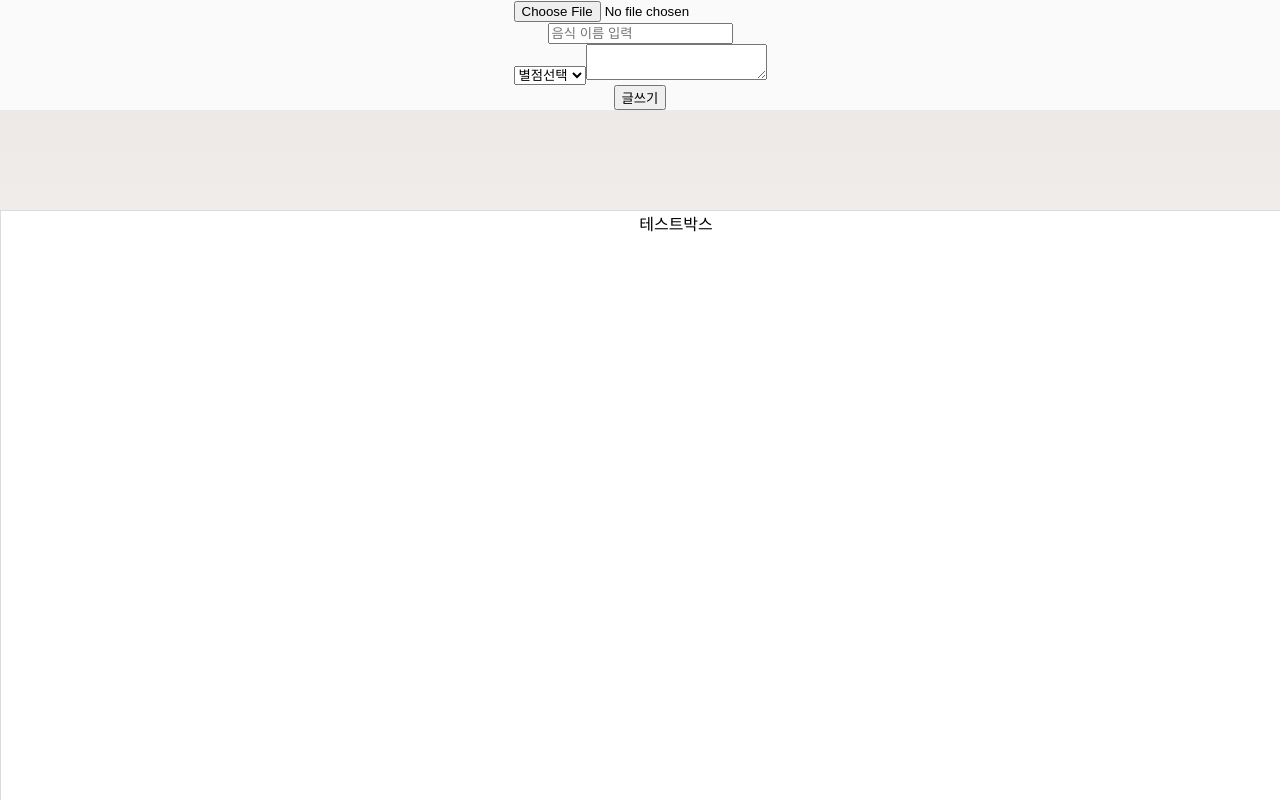
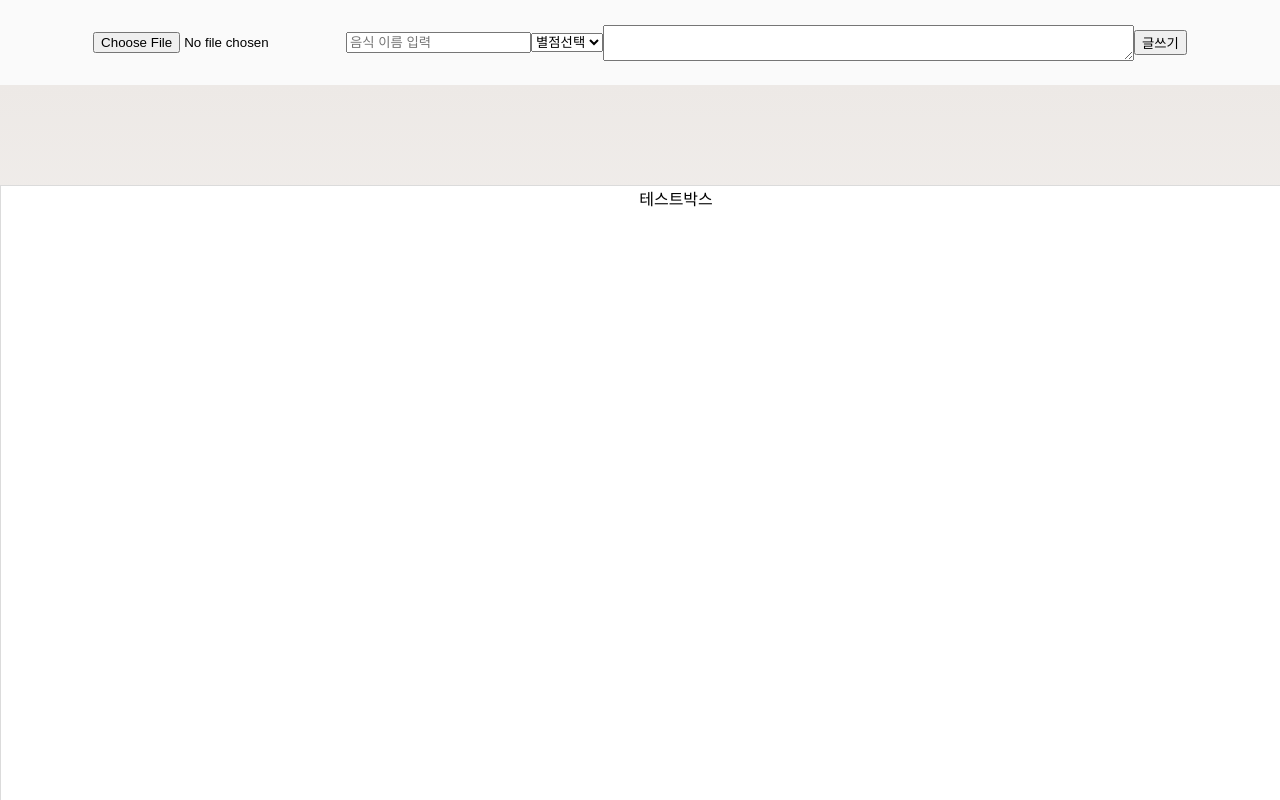
Before and after one commit to codestates/FoodFlow-client, a React (Create React App) app in the folder client/: page /mypage in a window 1280 px wide. Shown: the top 800 px of the page. Built offline with nearby package versions, Linux system fonts and the light colour scheme.

Commit message:
[client]/update:postarea

```diff
--- a/client/src/components/PostArea.js
+++ b/client/src/components/PostArea.js
@@ -13,68 +13,13 @@ import axios from "axios";
 //axios.post에서 header설정 : axios.post('url', { data }, config) config = {header:~}
 //name음식 이름 post해서 res로 foodId 받아오기
 
-//function submit() {
-//  axios.post('http://3.34.179.55:3000/user/posts', { username, name, foodImage, rating, text })
-//  .then(() => console.log('success posting'))
-//}
-
-//let locked = 0;
-//function show(star) {
-//  if (locked) {
-//    return;
-//  }
-//  let image;
-//  let el;
-//  let e = document.getElementById('startext');
-//  let stateMsg;
-//
-//  for (let i=1; i<=star; i++) {
-//    image = 'image' + i;
-//    el =document.getElementById(image);
-//    el.src = {Star1};
-//  }
-//
-//  switch (star) {
-//    case 1: stateMsg = 'testtext';
-//    break;
-//    case 2: stateMsg = 'pelqpeiq';
-//    break;
-//  }
-//  e.innerHTML = stateMsg;
-//}
-//
-//function noshow(star) {
-//  if (locked) {
-//    return;
-//  }
-//  let image;
-//  let el;
-//
-//  for (let i=1; i<=star; i++) {
-//    image = 'image'+i;
-//    el = document.getElementById(image);
-//    el.src = {Star0};
-//  }
-//}
-//
-//function lock(star) {
-//  show(star);
-//  locked = 1;
-//}
-//
-//function mark(star) {
-//  lock(star);
-//  alert("선택2" + star);
-//  document.cmtform.star.value = star;
-//}
-
 
 class PostArea extends React.Component {
   constructor(props){
     super(props);
     this.state = {
-      file: null,
-      fileName: "",
+      foodImage: null,
+      foodImageName: "",
       username : "",
       name : "",
       foodId : "",
@@ -87,14 +32,14 @@ class PostArea extends React.Component {
   handleInputValue = (key) => (e) => {
       this.setState({ [key] : e.target.value });
   };
-  handleFileChange = (e) => {
+  handlefoodImageChange = (e) => {
     this.setState({
-      file: e.target.files[0],
-      fileName: e.target.value
+      foodImage: e.target.foodImages[0],
+      foodImageName: e.target.value
     })
   }
   submitPost = () => {
-    const { username, name, rating, text } = this.state;
+    const { name, rating, text } = this.state;
     const config = {
       headers: {
         "content-type": "multipart/form-data"
@@ -103,11 +48,19 @@ class PostArea extends React.Component {
     if ( !name || !text ) {
       this.setState({errorMessage : '빈 칸을 입력해주세요'});
     } else {
-      axios.post('http://3.34.179.55:3000/user/post', { name : name })
+      axios.post('http://3.34.179.55:3000/food/write', { name : name })
       .then ((res) => {
-        this.setState({foodId : {res}})
+        this.setState({foodId : res.data.foodId})
+        const { foodId } = this.state;
+        const formData = new FormData();
+        formData.append('foodImage', this.state.foodImage)
+        formData.append('foodId', foodId)
+        formData.append('rating', rating)
+        formData.append('text', text)
+
+        return formData
       })
-      .then (axios.post('http://3.34.179.55:3000/user/post', { username : username, name : name, rating : rating, text : text }, config))
+      .then ((formData) => axios.post('http://3.34.179.55:3000/user/posts/write', formData, config))
       .catch (console.log('err'))
     }
   }
@@ -117,7 +70,7 @@ class PostArea extends React.Component {
           <div id="main">
             <div id="send">
               <form class="submit" onSubmit={this.submitPost}>
-                  <input className="file" type="file" file={this.state.file} value={this.state.fileName} onChange={this.handleFileChange} /><br/>
+                  <input className="foodImage" type="file" foodImage={this.state.foodImage} value={this.state.foodImageName} onChange={this.handlefoodImageChange} /><br/>
                 <div>
                   <input className="inputFoodName" type="text" placeholder="음식 이름 입력" onChange={this.handleInputValue("name")}></input>
                 </div>
@@ -131,7 +84,7 @@ class PostArea extends React.Component {
                 </select>
                 <textarea class="inputChat" onChange={this.handleInputValue("text")}></textarea>
                 <div>{this.state.errorMessage}</div>
-                <button type="submit">글쓰기</button>
+                <button className="submitBtn" type="submit">글쓰기</button>
                 <div> {this.state.errorMessage} </div>
               </form>
             </div>
@@ -142,32 +95,3 @@ class PostArea extends React.Component {
 }
 
 export default PostArea;
-
-//const starsTotal = 5;
-//
-//const rating = 3.5;
-//
-//document.addEventListener('DOMContentLoasded', getRatings);
-//
-//function getRatings() {
-//  const starPercentage = (rating / starsTotal) * 100;
-//
-//  const starPercentageRounded = `${Math.round(starPercentage / 10) * 10}`;
-//
-//  document.querySelector(`.starRating`).getElementsByClassName.width = starPercentageRounded;
-//}
-
-/*
-                <div className="starEmpty">
-                  <div className="starRating"></div>
-                  <FontAwesomeIcon icon={ faStar } className="starEmpty" />
-                  <FontAwesomeIcon icon={ faStar } className="starEmpty" />
-                  <FontAwesomeIcon icon={ faStar } className="starEmpty" />
-                  <FontAwesomeIcon icon={ faStar } className="starEmpty" />
-                  <FontAwesomeIcon icon={ faStar } className="starEmpty" />
-                </div>
-                <div>
-                  <img className="teststar" src={Star} alt='text' />
-                </div>
-                <span className="numberRating"></span>
-*/
--- a/client/src/index.css
+++ b/client/src/index.css
@@ -163,3 +163,38 @@ code {
 .star-rating {width:304px; }
 .star-rating,.star-rating span {display:inline-block; height:55px; overflow:hidden; background:url(./img/star.png)no-repeat; }
 .star-rating span{background-position:left bottom; line-height:0; vertical-align:top; }
+
+
+.submit {
+  display: flex;
+  justify-content: center;
+  align-items: center;
+  margin-top:5px;
+  margin-bottom:5px;
+  min-width:150px;
+  min-height: 75px;
+  border-width: 1px;
+}
+
+.file {}
+
+.inputFoodName {
+  display: flex;
+  min-height: 1vh;
+}
+
+.rating {
+  display: flex;
+}
+
+.inputChat {
+  display: flex;
+  position: static;
+  justify-content: center;
+  align-items: center;
+  min-width: 325px;
+  width: 525px;
+  min-height: 30px;
+}
+
+.submitBtn {}
```
